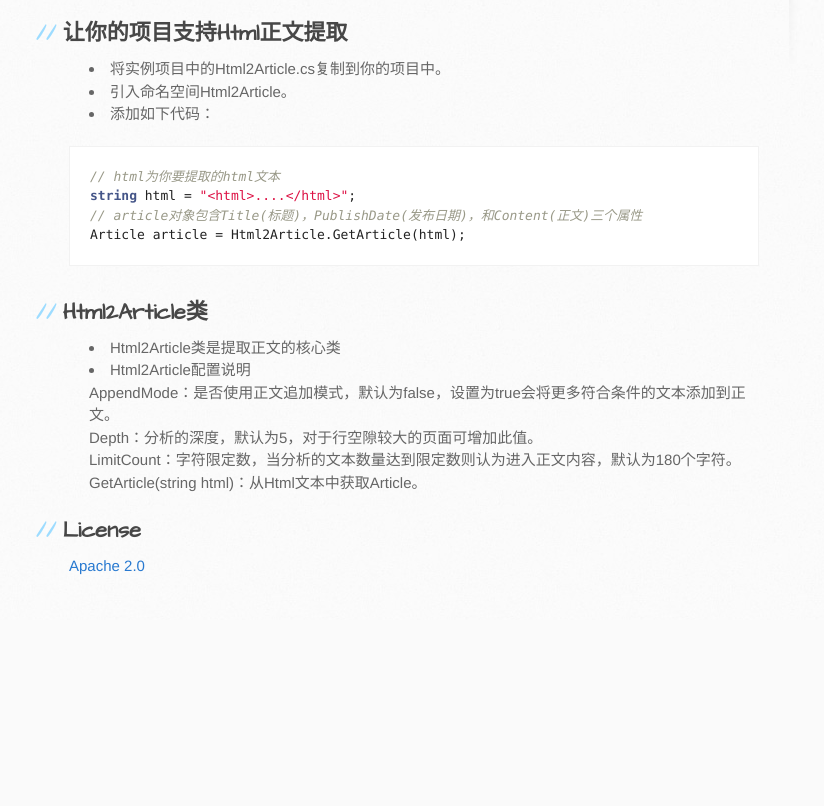
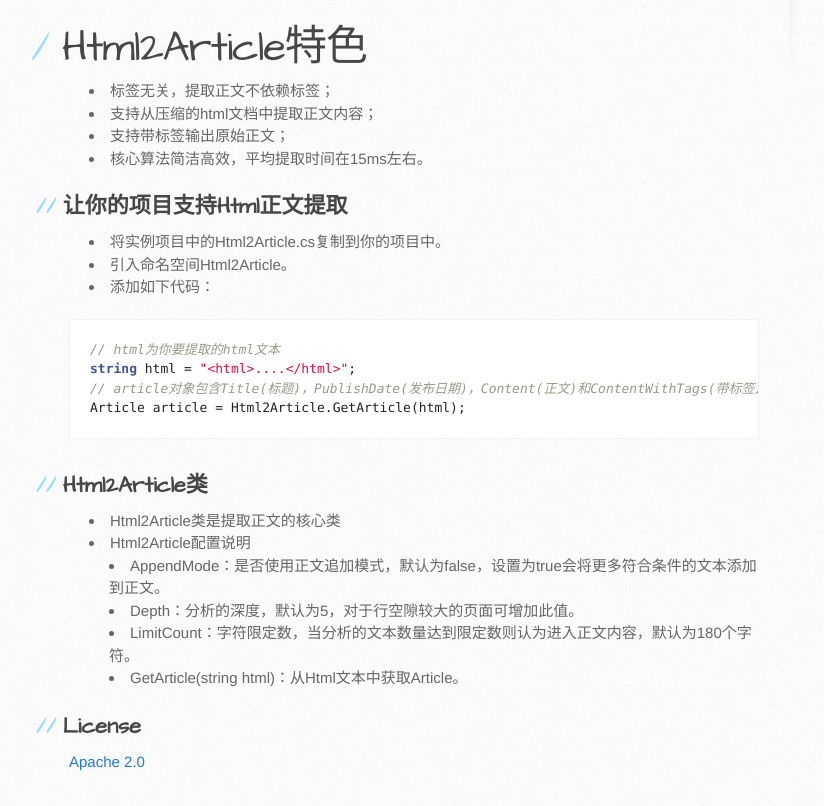
Before and after one commit to stanzhai/Html2Article, a plain HTML site: page index.html in a window 1280 px wide. Shown: the part 672-1478 px from the top of the page, without its empty margins (101-925 px from the left). Before the commit the page ends 1292 px from the top, so only its background shows below. Drawn offline with Linux system fonts and the light colour scheme.

Commit message:
Create gh-pages branch via GitHub

```diff
--- a/index.html
+++ b/index.html
@@ -31,9 +31,16 @@
           <h1>Html2Article</h1>
 
 <p>.NET平台下，一个高效的从Html中提取正文的工具。<br>
-正文提取采用了基于文本密度的提取算法，支持从压缩的Html文档中提取正文，每个页面平均提取时间为10ms，正确率到95%以上。<br><img src="http://blog.stanzhai.com/images/project/Html2Article.png" alt="Html2Article"></p>
+正文提取采用了基于文本密度的提取算法，支持从压缩的Html文档中提取正文，每个页面平均提取时间为15ms，正确率到95%以上。<br><img src="http://blog.stanzhai.com/images/project/Html2Article.png" alt="Html2Article"></p>
 
-<h2>让你的项目支持Html正文提取</h2>
+<h1>Html2Article特色</h1>
+
+<ul>
+<li>标签无关，提取正文不依赖标签；</li>
+<li>支持从压缩的html文档中提取正文内容；</li>
+<li>支持带标签输出原始正文；</li>
+<li>核心算法简洁高效，平均提取时间在15ms左右。</li>
+</ul><h2>让你的项目支持Html正文提取</h2>
 
 <ul>
 <li><strong>将实例项目中的Html2Article.cs复制到你的项目中。</strong></li>
@@ -41,7 +48,7 @@
 <li><strong>添加如下代码：</strong></li>
 </ul><div class="highlight"><pre><span class="c1">// html为你要提取的html文本</span>
 <span class="kt">string</span> <span class="n">html</span> <span class="p">=</span> <span class="s">"&lt;html&gt;....&lt;/html&gt;"</span><span class="p">;</span>
-<span class="c1">// article对象包含Title(标题)，PublishDate(发布日期)，和Content(正文)三个属性</span>
+<span class="c1">// article对象包含Title(标题)，PublishDate(发布日期)，Content(正文)和ContentWithTags(带标签正文)四个属性</span>
 <span class="n">Article</span> <span class="n">article</span> <span class="p">=</span> <span class="n">Html2Article</span><span class="p">.</span><span class="n">GetArticle</span><span class="p">(</span><span class="n">html</span><span class="p">);</span>
 </pre></div>
 
@@ -50,11 +57,15 @@
 <ul>
 <li><strong>Html2Article类是提取正文的核心类</strong></li>
 <li>
-<strong>Html2Article配置说明</strong><br>
-AppendMode：是否使用正文追加模式，默认为false，设置为true会将更多符合条件的文本添加到正文。<br>
-Depth：分析的深度，默认为5，对于行空隙较大的页面可增加此值。<br>
-LimitCount：字符限定数，当分析的文本数量达到限定数则认为进入正文内容，默认为180个字符。<br>
-GetArticle(string html)：从Html文本中获取Article。</li>
+<strong>Html2Article配置说明</strong><br><ul>
+<li>AppendMode：是否使用正文追加模式，默认为false，设置为true会将更多符合条件的文本添加到正文。</li>
+<li>Depth：分析的深度，默认为5，对于行空隙较大的页面可增加此值。<br>
+</li>
+<li>LimitCount：字符限定数，当分析的文本数量达到限定数则认为进入正文内容，默认为180个字符。<br>
+</li>
+<li>GetArticle(string html)：从Html文本中获取Article。</li>
+</ul>
+</li>
 </ul><h2>License</h2>
 
 <p><a href="http://www.apache.org/licenses/LICENSE-2.0">Apache 2.0</a></p>
```
Also changed, not shown: params.json (+1 -1 lines).
